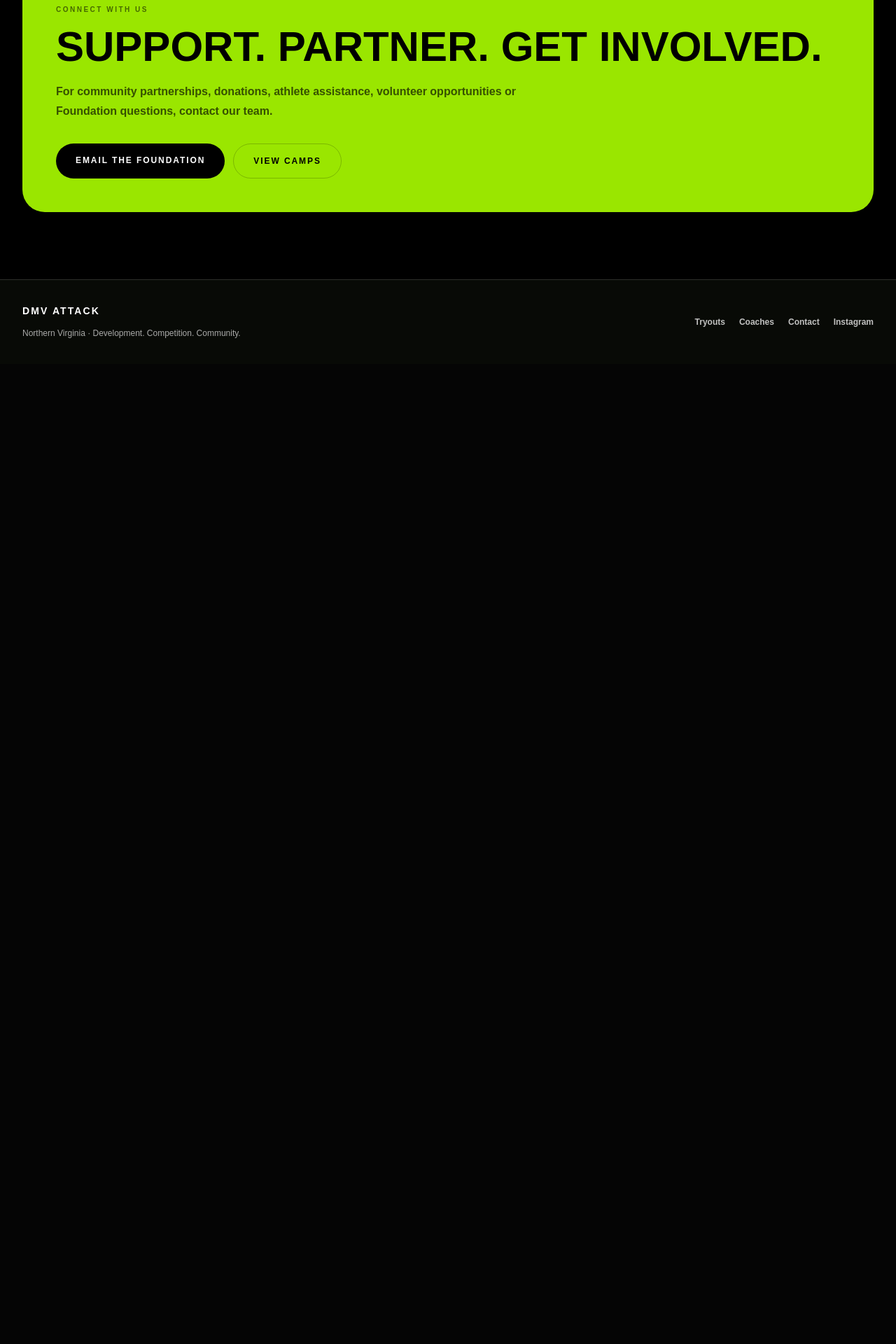
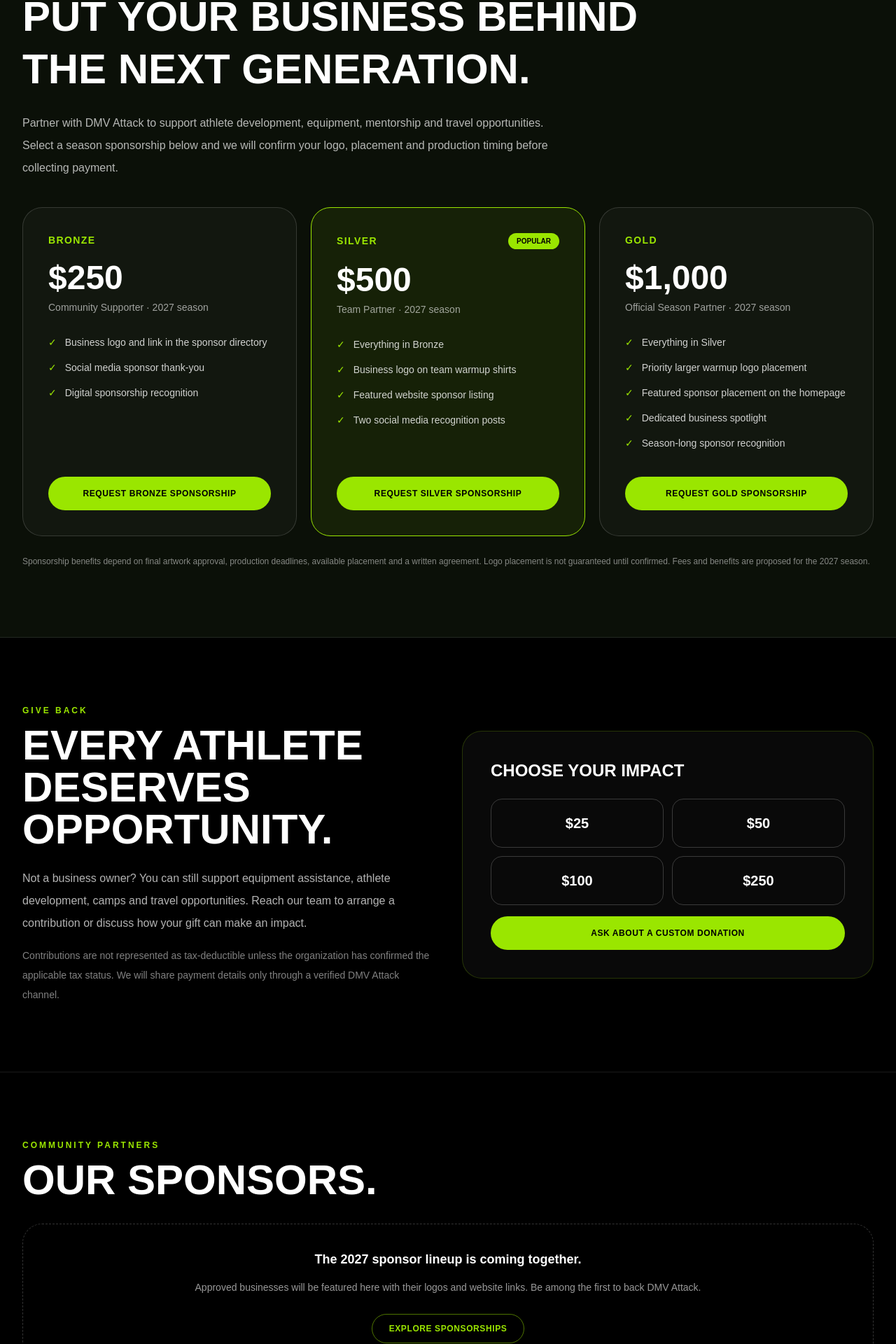
Before and after one commit to taenextlevelqbs-ops/dmv-attack-7v7, a Next.js app: page /foundation in a window 1280 px wide. Shown: the part 2590-4510 px from the top of the page at 70% size. Before the commit the page ends 3110 px from the top, so only its background shows below. Built offline with nearby package versions, Linux system fonts and the light colour scheme.

Commit message:
Add foundation business sponsorship packages and donation inquiry sections

```diff
--- a/app/foundation/page.tsx
+++ b/app/foundation/page.tsx
@@ -168,6 +168,66 @@ export default function FoundationPage() {
         </div>
       </section>
 
+
+      {/* Community giving and partnerships: payment is intentionally handled only after eligibility review. */}
+      <section id="sponsor" className="scroll-mt-24 border-b border-white/10 bg-[#0b1008]">
+        <div className="mx-auto max-w-7xl px-4 py-16 md:px-8 md:py-24">
+          <p className="text-xs font-black uppercase tracking-[0.25em] text-lime-400">2027 Business Partnerships</p>
+          <h2 className="mt-3 max-w-4xl text-4xl font-black uppercase leading-tight md:text-6xl">Put Your Business Behind The Next Generation.</h2>
+          <p className="mt-6 max-w-3xl text-base leading-8 text-white/70">Partner with DMV Attack to support athlete development, equipment, mentorship and travel opportunities. Select a season sponsorship below and we will confirm your logo, placement and production timing before collecting payment.</p>
+          <div className="mt-10 grid gap-5 lg:grid-cols-3">
+            {[
+              {name:"Bronze",price:"$250",subtitle:"Community Supporter",perks:["Business logo and link in the sponsor directory","Social media sponsor thank-you","Digital sponsorship recognition"],featured:false},
+              {name:"Silver",price:"$500",subtitle:"Team Partner",perks:["Everything in Bronze","Business logo on team warmup shirts","Featured website sponsor listing","Two social media recognition posts"],featured:true},
+              {name:"Gold",price:"$1,000",subtitle:"Official Season Partner",perks:["Everything in Silver","Priority larger warmup logo placement","Featured sponsor placement on the homepage","Dedicated business spotlight","Season-long sponsor recognition"],featured:false}
+            ].map(tier => (
+              <article key={tier.name} className={`flex flex-col rounded-[28px] border p-7 md:p-9 ${tier.featured?"border-lime-400 bg-lime-400/[0.08]":"border-white/15 bg-white/[0.03]"}`}>
+                <div className="flex items-center justify-between gap-3">
+                  <p className="text-sm font-black uppercase tracking-widest text-lime-400">{tier.name}</p>
+                  {tier.featured && <span className="rounded-full bg-lime-400 px-3 py-1 text-[10px] font-black uppercase text-black">Popular</span>}
+                </div>
+                <p className="mt-5 text-5xl font-black">{tier.price}</p>
+                <p className="mt-2 text-sm text-white/60">{tier.subtitle} · 2027 season</p>
+                <ul className="mt-7 flex-1 space-y-3">
+                  {tier.perks.map(perk => <li key={perk} className="flex gap-3 text-sm leading-6 text-white/80"><span className="shrink-0 text-lime-400">✓</span><span>{perk}</span></li>)}
+                </ul>
+                <a href={`mailto:dmvattackfoundation@gmail.com?subject=${encodeURIComponent(`DMV Attack 2027 ${tier.name} Sponsorship Inquiry`)}&body=${encodeURIComponent("Business name:\nContact name:\nBusiness website:\nPreferred phone:\nWarmup logo placement (if applicable):\n")}`} className="mt-9 inline-flex justify-center rounded-full bg-lime-400 px-6 py-4 text-xs font-black uppercase tracking-wider text-black hover:bg-lime-300">Request {tier.name} Sponsorship</a>
+              </article>
+            ))}
+          </div>
+          <p className="mt-6 text-xs leading-6 text-white/50">Sponsorship benefits depend on final artwork approval, production deadlines, available placement and a written agreement. Logo placement is not guaranteed until confirmed. Fees and benefits are proposed for the 2027 season.</p>
+        </div>
+      </section>
+      <section id="donate" className="scroll-mt-24 border-b border-white/10">
+        <div className="mx-auto grid max-w-7xl gap-10 px-4 py-16 md:px-8 md:py-24 lg:grid-cols-2 lg:items-center">
+          <div>
+            <p className="text-xs font-black uppercase tracking-[0.25em] text-lime-400">Give Back</p>
+            <h2 className="mt-3 text-4xl font-black uppercase md:text-6xl">Every Athlete Deserves Opportunity.</h2>
+            <p className="mt-6 text-base leading-8 text-white/70">Not a business owner? You can still support equipment assistance, athlete development, camps and travel opportunities. Reach our team to arrange a contribution or discuss how your gift can make an impact.</p>
+            <p className="mt-4 text-sm leading-7 text-white/50">Contributions are not represented as tax-deductible unless the organization has confirmed the applicable tax status. We will share payment details only through a verified DMV Attack channel.</p>
+          </div>
+          <div className="rounded-[28px] border border-lime-400/20 bg-white/[0.035] p-7 md:p-10">
+            <h3 className="text-2xl font-black uppercase">Choose Your Impact</h3>
+            <div className="mt-6 grid grid-cols-2 gap-3">
+              {["$25","$50","$100","$250"].map(amount => (
+                <a key={amount} href={`mailto:dmvattackfoundation@gmail.com?subject=${encodeURIComponent(`DMV Attack Foundation - ${amount} Contribution`)}`} className="rounded-2xl border border-white/20 px-5 py-5 text-center text-xl font-black transition hover:border-lime-400 hover:text-lime-400">{amount}</a>
+              ))}
+            </div>
+            <a href="mailto:dmvattackfoundation@gmail.com?subject=DMV%20Attack%20Foundation%20-%20Custom%20Contribution" className="mt-4 block rounded-full bg-lime-400 px-6 py-4 text-center text-xs font-black uppercase tracking-wider text-black hover:bg-lime-300">Ask About A Custom Donation</a>
+          </div>
+        </div>
+      </section>
+      <section id="our-sponsors" className="scroll-mt-24 border-b border-white/10">
+        <div className="mx-auto max-w-7xl px-4 py-16 md:px-8 md:py-24">
+          <p className="text-xs font-black uppercase tracking-[0.25em] text-lime-400">Community Partners</p>
+          <h2 className="mt-3 text-4xl font-black uppercase md:text-6xl">Our Sponsors.</h2>
+          <div className="mt-8 rounded-[28px] border border-dashed border-white/20 p-9 text-center">
+            <p className="text-lg font-bold">The 2027 sponsor lineup is coming together.</p>
+            <p className="mt-3 text-sm leading-7 text-white/60">Approved businesses will be featured here with their logos and website links. Be among the first to back DMV Attack.</p>
+            <a href="#sponsor" className="mt-6 inline-flex rounded-full border border-lime-400/50 px-6 py-3 text-xs font-black uppercase tracking-wider text-lime-400">Explore Sponsorships</a>
+          </div>
+        </div>
+      </section>
       <section>
         <div className="mx-auto max-w-7xl px-4 py-16 md:px-8 md:py-24">
           <div className="rounded-[32px] bg-lime-400 p-8 text-black md:p-12">
```
